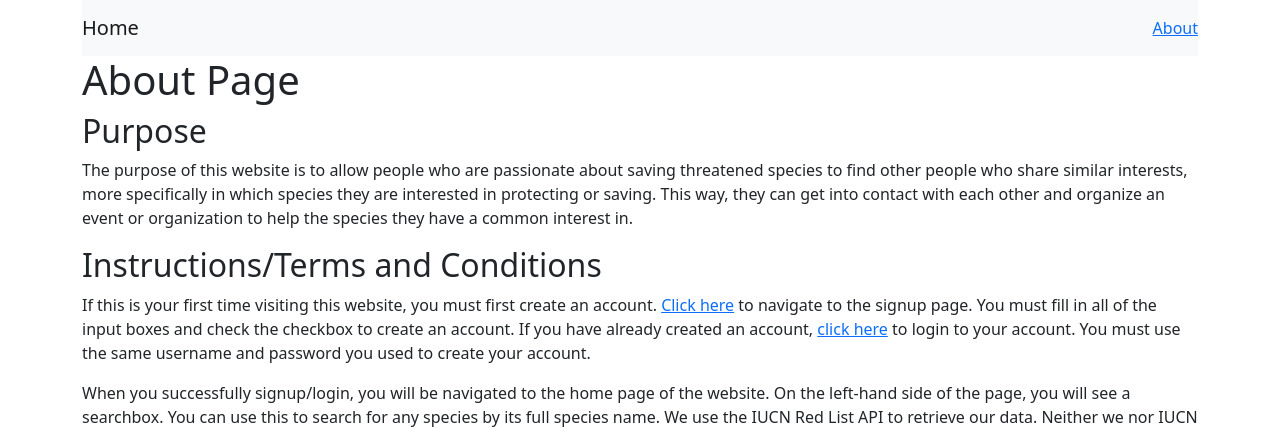
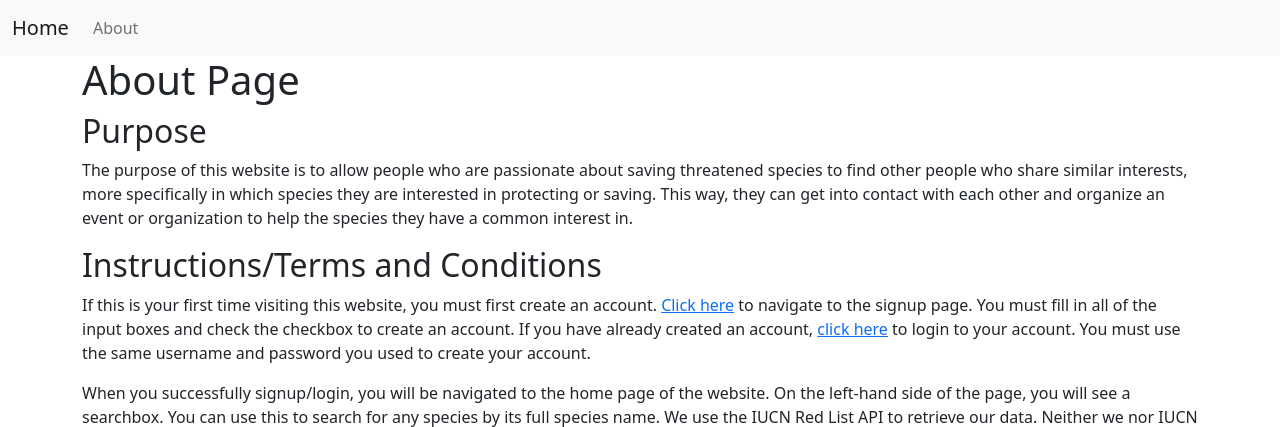
Before and after one commit to stgibson/capstone_1_threatened_species, a Flask app: page /about in a window 1280 px wide. Shown: the top 427 px of the page. Run offline with Flask 2, Linux system fonts and the light colour scheme.

Commit message:
Improved navbar by modifying templates/base.html

```diff
--- a/templates/base.html
+++ b/templates/base.html
@@ -13,15 +13,38 @@
       crossorigin="anonymous">
   </head>
   <body>
+    <nav class="navbar navbar-expand-lg navbar-light bg-light">
+      <div class="container-fluid">
+        <a class="navbar-brand" href="/">Home</a>
+        <button
+          class="navbar-toggler"
+          type="button"
+          data-bs-toggle="collapse"
+          data-bs-target="#navbarNav"
+          aria-controls="navbarNav"
+          aria-expanded="false"
+          aria-label="Toggle navigation"
+        >
+          <span class="navbar-toggler-icon"></span>
+        </button>
+        <div class="collapse navbar-collapse" id="navbarNav">
+          <ul class="navbar-nav">
+            <li class="nav-item">
+              <a class="nav-link" href="/about">About</a>
+            </li>
+            {% if session.get("current_user_id") %}
+              <li class="nav-item">
+                <a class="nav-link" href="/edit">Edit Profile</a>
+              </li>
+              <li class="nav-item">
+                <a class="nav-link" href="/logout">Logout</a>
+              </li>
+            {% endif %}
+          </ul>
+        </div>
+      </div>
+    </nav>
     <div class="container">
-      <nav class="navbar navbar-light bg-light">
-        <a class="navbar-brand" href="/">Home</a>
-        <a class="nav-item" href="/about">About</a>
-        {% if session.get("current_user_id") %}
-          <a class="nav-item" href="/edit">Edit Profile</a>
-          <a class="nav-item" href="/logout">Logout</a>
-        {% endif %}
-      </nav>
       {% with messages = get_flashed_messages(with_categories=true) %}
         {% for category, message in messages %}
           <div class="alert alert-{{category}}">{{message}}</div>
@@ -34,5 +57,11 @@
         IUCN 2020. IUCN Red List of Threatened Species. Version 2020-3 <www.iucnredlist.org></www.iucnredlist.org>
       </footer>
     </div>
+    <script
+      src="https://cdn.jsdelivr.net/npm/bootstrap@5.0.0-beta1/dist/js/bootstrap.bundle.min.js"
+      integrity="sha384-ygbV9kiqUc6oa4msXn9868pTtWMgiQaeYH7/t7LECLbyPA2x65Kgf80OJFdroafW"
+      crossorigin="anonymous"
+    >
+    </script>
   </body>
 </html>
```
